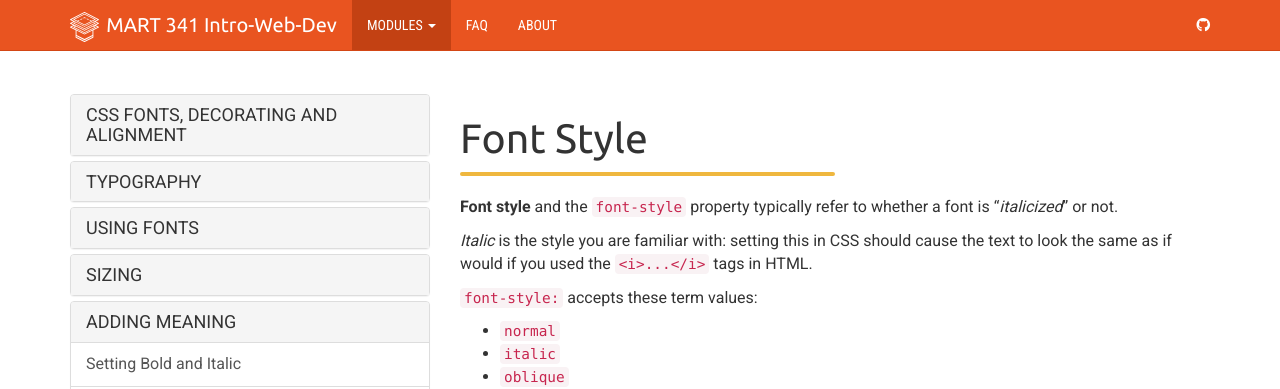
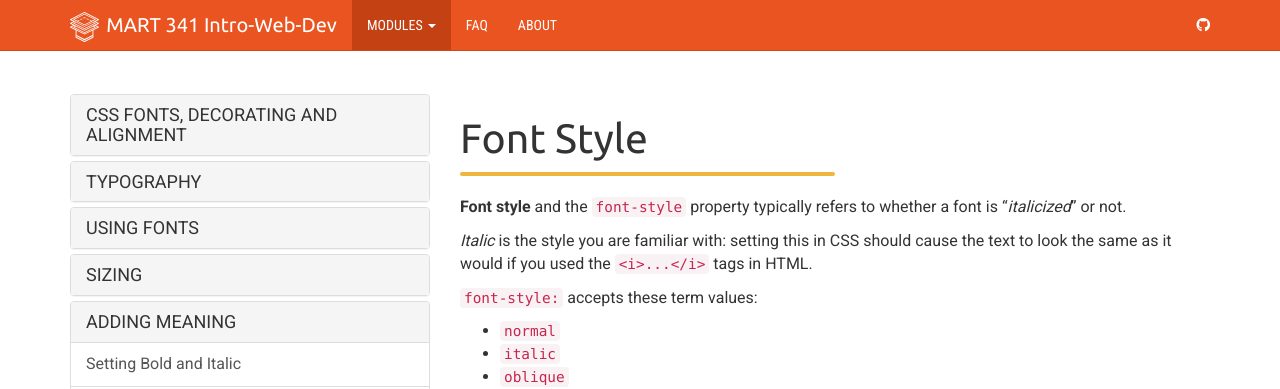
Before and after one commit to Montana-Media-Arts/webDesignFall2024, a Jekyll site: the page built from _docs/topic-10/04-meaning/03-page.md, in a window 1280 px wide and 931 px high. Shown: the top 389 px of the window. Built offline with Jekyll 4.4.1, drawn with Linux system fonts in a browser that asks for light colours; nearby versions of some CDN libraries.

Commit message:
Update 03-page.md

```diff
--- a/_docs/topic-10/04-meaning/03-page.md
+++ b/_docs/topic-10/04-meaning/03-page.md
@@ -9,9 +9,9 @@ permalink: /topic-10/font-style/
 <link rel="stylesheet" href="../ex-files/fonts.css">
 <link rel="stylesheet" href="../ex-files/style.css">
 
-**Font style** and the `font-style` property typically refer to whether a font is "_italicized_" or not.
+**Font style** and the `font-style` property typically refers to whether a font is "_italicized_" or not.
 
-_Italic_ is the style you are familiar with: setting this in CSS should cause the text to look the same as if would if you used the `<i>...</i>` tags in HTML.
+_Italic_ is the style you are familiar with: setting this in CSS should cause the text to look the same as it would if you used the `<i>...</i>` tags in HTML.
 
 `font-style:` accepts these term values:
 - `normal`
```
